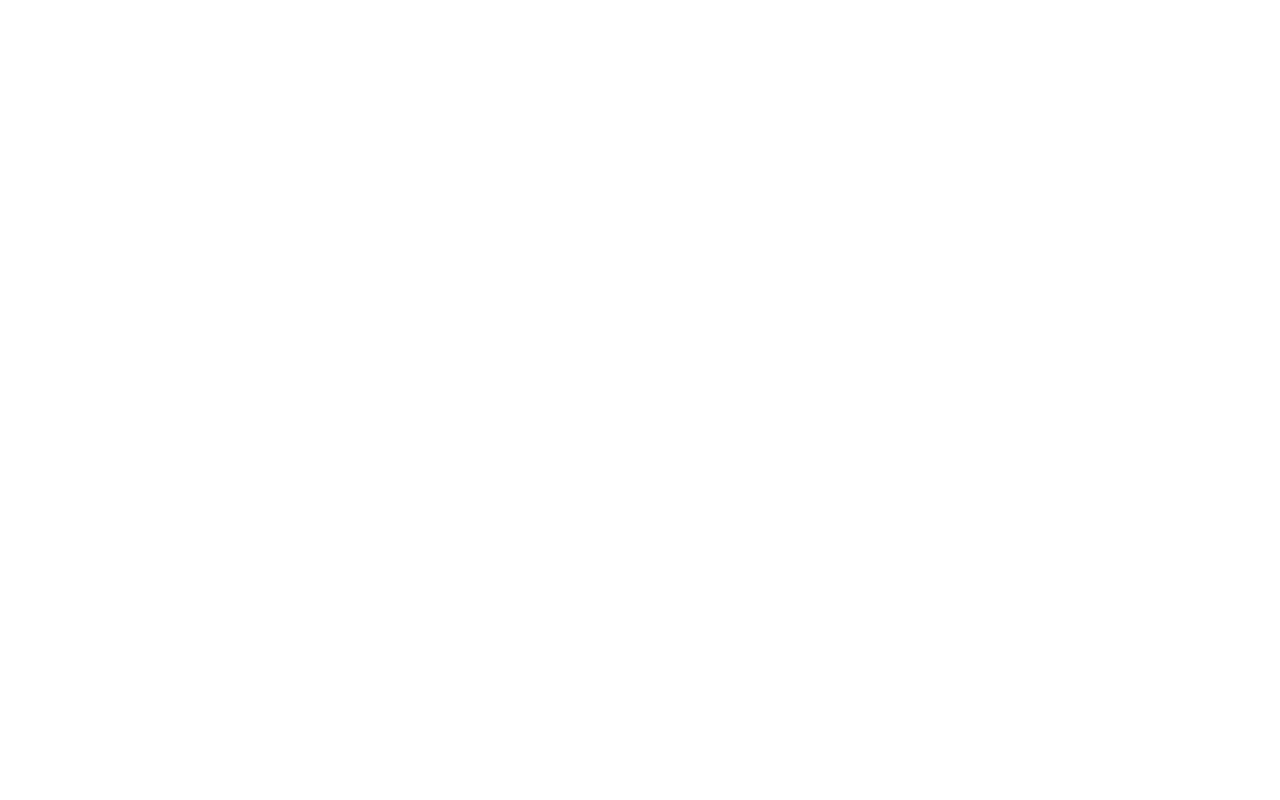
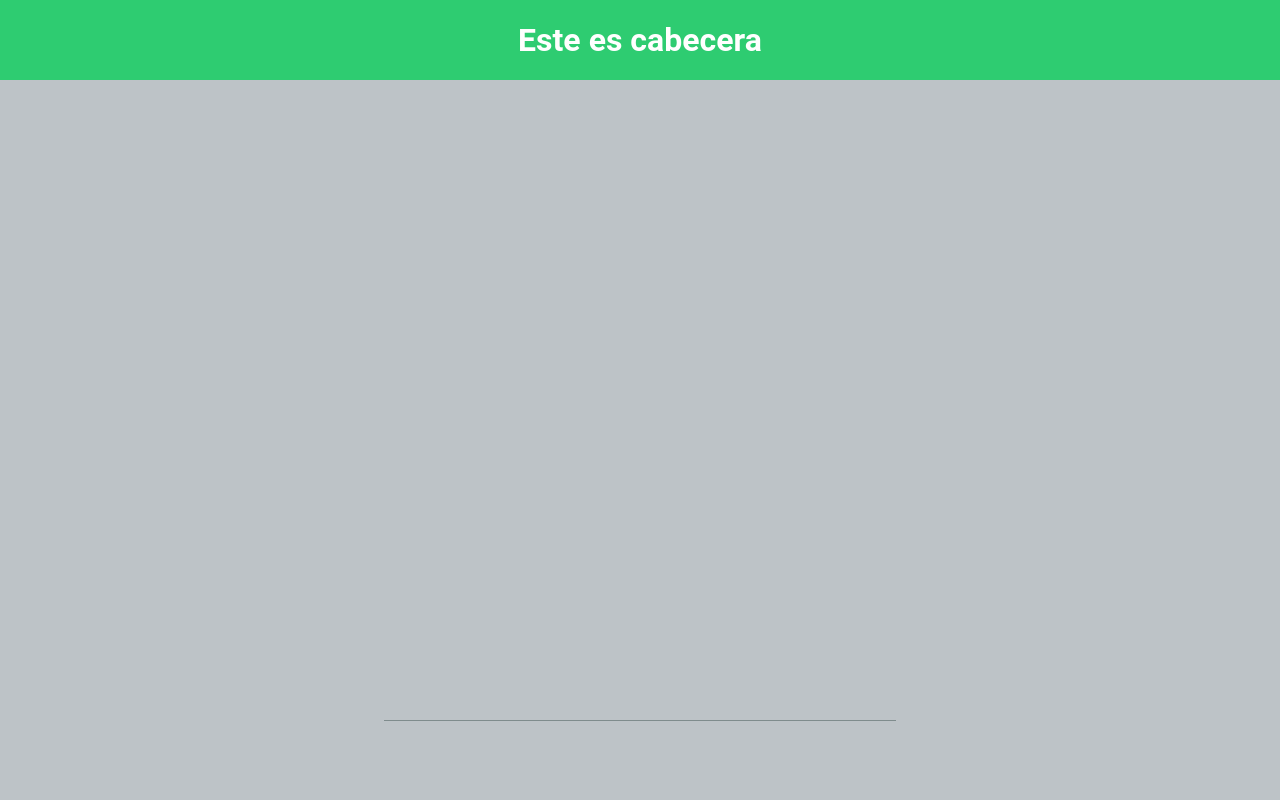
Before and after one commit to PedroHincapie/Jquery, a plain HTML site: page app.html in a window 1280 px wide. Drawn offline with nearby package versions, Linux system fonts and the light colour scheme.

Commit message:
Archivos falltante

```diff
--- a/app.html
+++ b/app.html
@@ -1,9 +1,28 @@
 <!DOCTYPE html>
 <html>
 <head>
-	<title></title>
+	<title>Aplicacion de pruebas JQuery</title>
+	<!-- Es es para determinar o especificar los diferente caracters o codificacion que se tendran en cuenta -->
+	<meta charset="UTF-8">
+	<link rel="stylesheet" type="text/css" href="index.css">
+	<!--  -->
 </head>
 <body>
+	<div id="app-container">
+		<header id="app-header" class="">
+			<h1>Este es cabecera</h1>
+		</header><!-- /header -->
 
+		<section id="app-body">
+
+		</section>
+
+		<footer id="app-footer">
+			<p></p>
+
+		</footer>
+	</div>
+	<script type="text/javascript" src="https://code.jquery.com/jquery-2.1.4.min.js"></script>
+	<script type="text/javascript" src="app.js"></script>
 </body>
 </html>
--- a/app.js
+++ /dev/null
@@ -1 +0,0 @@
-app.js
```
